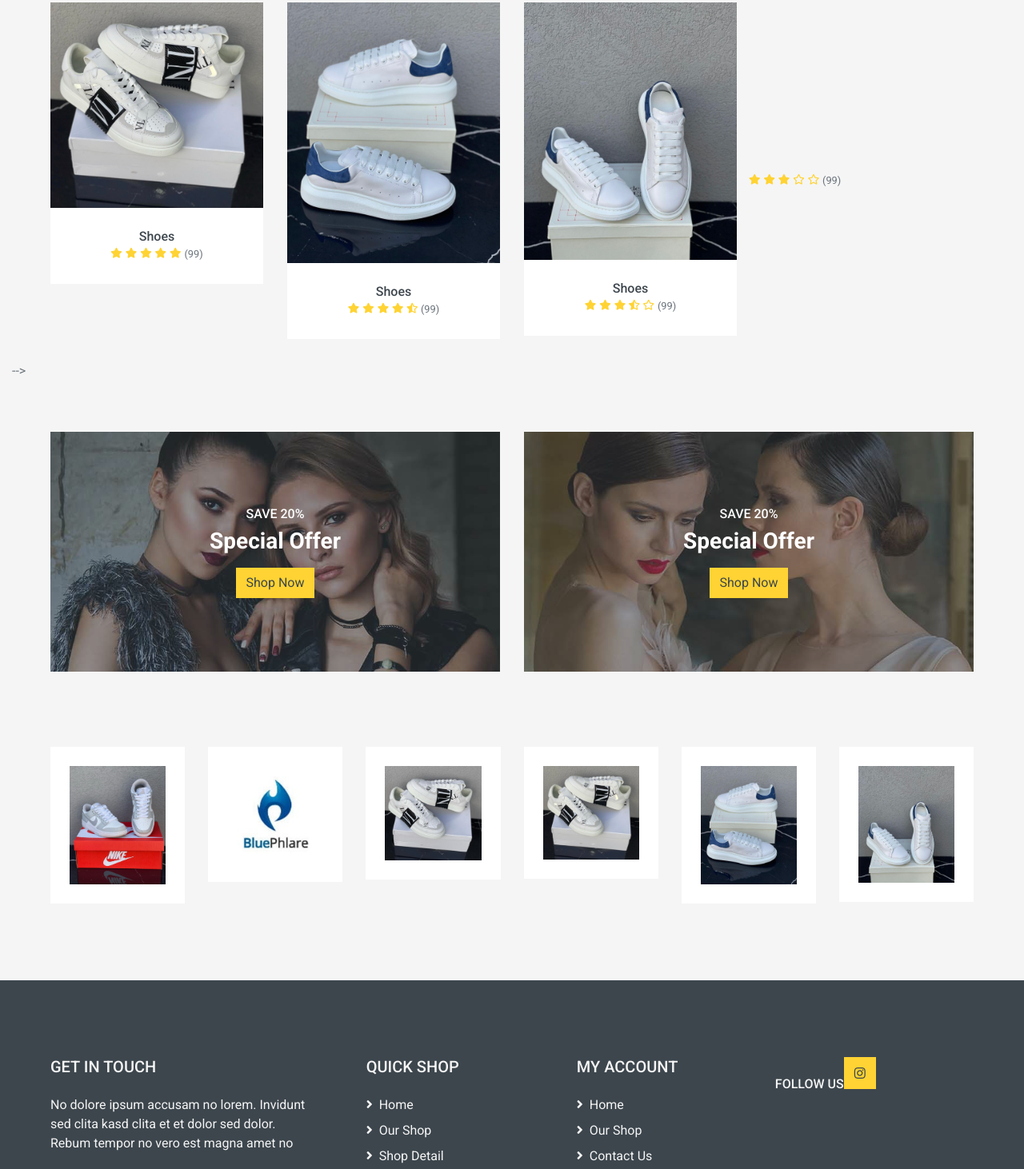
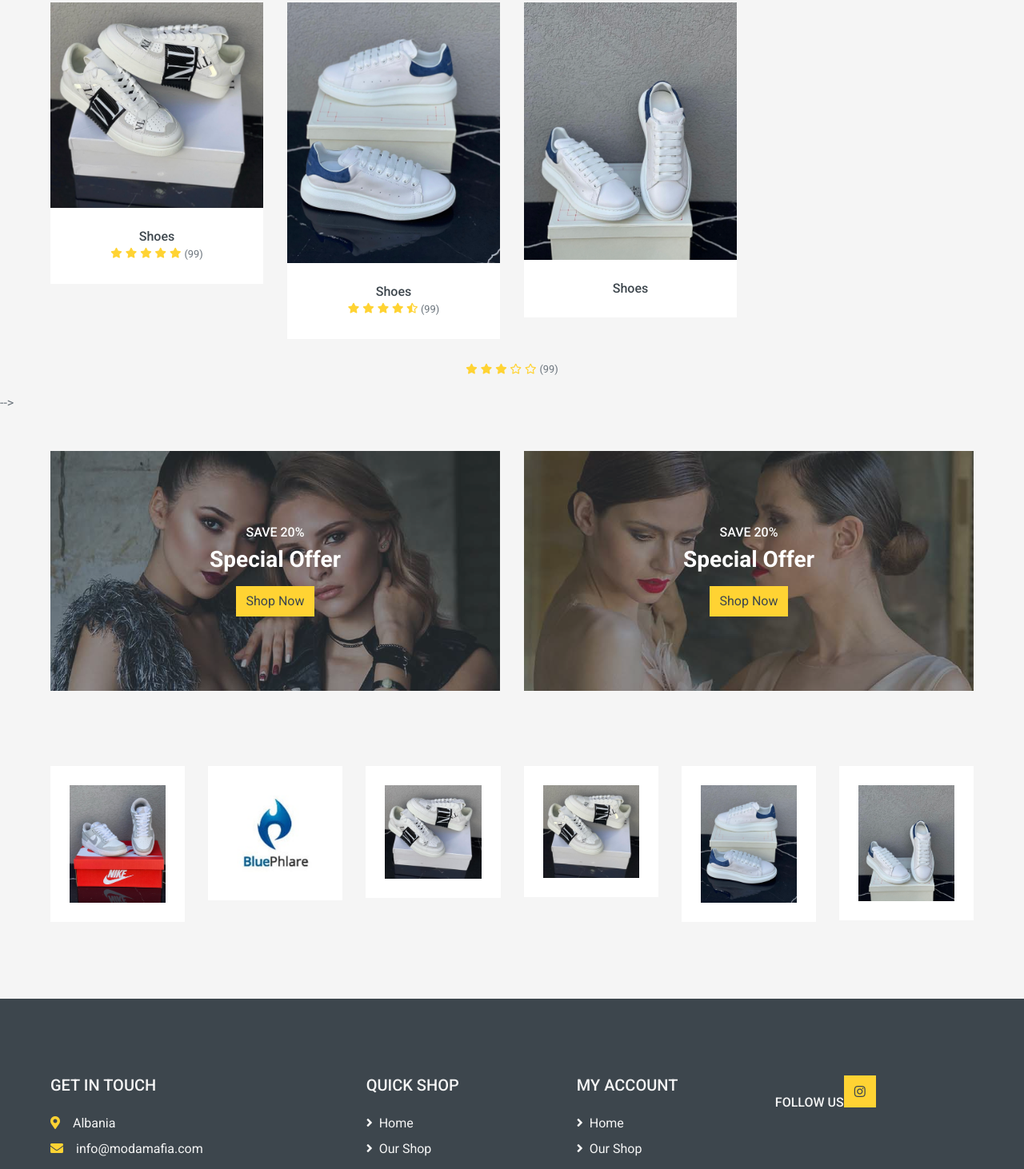
Before and after one commit to OskeolR/ModaMafia, a plain HTML site: page index.html in a window 1280 px wide. Shown: the part 1338-2800 px from the top of the page at 80% size. Drawn offline with nearby package versions, Linux system fonts and the light colour scheme.

Commit message:
Update index.html

```diff
--- a/index.html
+++ b/index.html
@@ -525,13 +525,13 @@
 <!--                         <div class="d-flex align-items-center justify-content-center mt-2">
                             <h5>$123.00</h5><h6 class="text-muted ml-2"><del>$123.00</del></h6>
                         </div> -->
-                        <div class="d-flex align-items-center justify-content-center mb-1">
+<!--                         <div class="d-flex align-items-center justify-content-center mb-1">
                             <small class="fa fa-star text-primary mr-1"></small>
                             <small class="fa fa-star text-primary mr-1"></small>
                             <small class="fa fa-star text-primary mr-1"></small>
                             <small class="fa fa-star-half-alt text-primary mr-1"></small>
                             <small class="far fa-star text-primary mr-1"></small>
-                            <small>(99)</small>
+                            <small>(99)</small> -->
                         </div>
                     </div>
                 </div>
@@ -864,10 +864,9 @@
         <div class="row px-xl-5 pt-5">
             <div class="col-lg-4 col-md-12 mb-5 pr-3 pr-xl-5">
                 <h5 class="text-secondary text-uppercase mb-4">Get In Touch</h5>
-                <p class="mb-4">No dolore ipsum accusam no lorem. Invidunt sed clita kasd clita et et dolor sed dolor. Rebum tempor no vero est magna amet no</p>
-                <p class="mb-2"><i class="fa fa-map-marker-alt text-primary mr-3"></i>123 Street, New York, USA</p>
-                <p class="mb-2"><i class="fa fa-envelope text-primary mr-3"></i>info@example.com</p>
-                <p class="mb-0"><i class="fa fa-phone-alt text-primary mr-3"></i>+012 345 67890</p>
+                <p class="mb-2"><i class="fa fa-map-marker-alt text-primary mr-3"></i>Albania</p>
+                <p class="mb-2"><i class="fa fa-envelope text-primary mr-3"></i>info@modamafia.com</p>
+
             </div>
             <div class="col-lg-8 col-md-12">
                 <div class="row">
```
